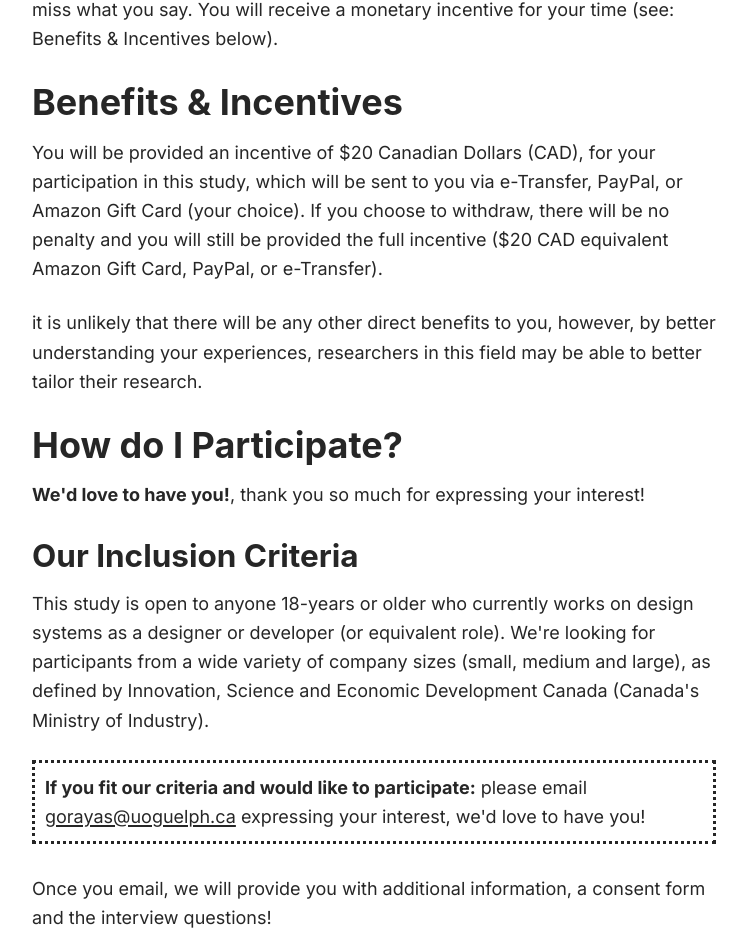
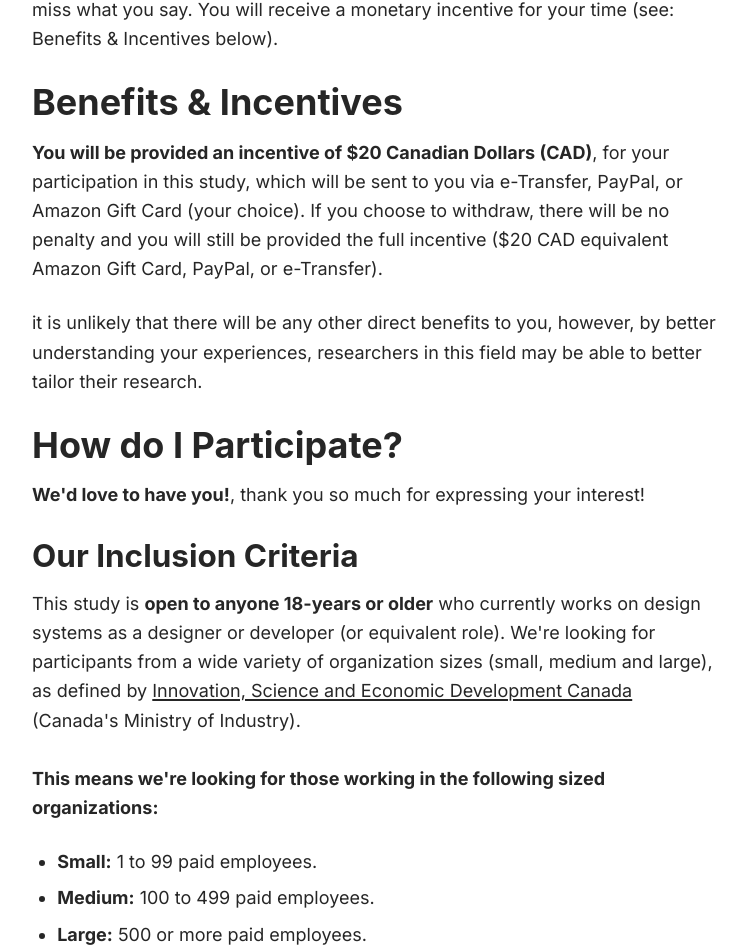
Before and after one commit to surajgoraya/designsystemstudy.ca, a SvelteKit app: page / in a window 1280 px wide. Shown: the part 1409-2361 px from the top of the page, without its empty margins (266-1013 px from the left). Built offline with nearby package versions, Linux system fonts and the light colour scheme.

Commit message:
fix: a11y and small content changes

```diff
--- a/src/routes/+page.svelte
+++ b/src/routes/+page.svelte
@@ -12,17 +12,17 @@
   <div class="study-info">
     <b>STUDY INFORMATION</b>
     <p>
-      <i class="bi bi-person-fill"></i> Surajpratap Goraya,
+      <i class="bi bi-person-fill" aria-label="Authors: "></i> Surajpratap Goraya,
       <a href="https://scholar.google.ca/citations?user=pJjyC-AAAAAJ&hl=en&oi=ao"
         >Dr. David Flatla</a
       >,
     </p>
     <p>
-      <i class="bi bi-mortarboard-fill"></i>
+      <i class="bi bi-mortarboard-fill" aria-label="University / Institution: "></i>
       <a href="https://www.uoguelph.ca/computing/">University of Guelph</a>, Ontario, Canada,
     </p>
     <p>
-      <i class="bi bi-geo-fill"></i>
+      <i class="bi bi-geo-fill" aria-label="Location: "></i>
       Conducted online only, via Microsoft Teams (fully remote).
     </p>
   </div>
@@ -37,13 +37,13 @@
     </p>
     <p />
     <p>
-      Its secondary focus is on exploring what the future of design systems looks like? Have design
+      Its secondary focus is on exploring what the future of design systems looks like. Have design
       systems achieved what they set out to do? Have they outstayed their welcome? We're interested
       in the thoughts design system practitioners have about where they see design systems now, and
       where they see them in the future.
     </p>
-    </section>
-    <section class="what-happens-during-the-study">
+  </section>
+  <section class="what-happens-during-the-study">
     <h2>What happens during the study?</h2>
     <p>
       We're inviting you to a one-on-one approximately 60-minute interview over the video
@@ -67,10 +67,10 @@
   <section id="benefits-and-incentives">
     <h2>Benefits & Incentives</h2>
     <p>
-      You will be provided an incentive of $20 Canadian Dollars (CAD), for your participation in
-      this study, which will be sent to you via e-Transfer, PayPal, or Amazon Gift Card (your
-      choice). If you choose to withdraw, there will be no penalty and you will still be provided
-      the full incentive ($20 CAD equivalent Amazon Gift Card, PayPal, or e-Transfer).
+      <strong>You will be provided an incentive of $20 Canadian Dollars (CAD)</strong>, for your
+      participation in this study, which will be sent to you via e-Transfer, PayPal, or Amazon Gift
+      Card (your choice). If you choose to withdraw, there will be no penalty and you will still be
+      provided the full incentive ($20 CAD equivalent Amazon Gift Card, PayPal, or e-Transfer).
     </p>
     <p>
       it is unlikely that there will be any other direct benefits to you, however, by better
@@ -83,18 +83,33 @@
     <p><b>We'd love to have you!</b>, thank you so much for expressing your interest!</p>
     <h3>Our Inclusion Criteria</h3>
     <p>
-      This study is open to anyone 18-years or older who currently works on design systems as a
+      This study is <b>open to anyone 18-years or older</b> who currently works on design systems as a
       designer or developer (or equivalent role). We're looking for participants from a wide variety
-      of company sizes (small, medium and large), as defined by Innovation, Science and Economic
-      Development Canada (Canada's Ministry of Industry).
+      of organization sizes (small, medium and large), as defined by <a
+        href="https://ised-isde.canada.ca/site/sme-research-statistics/en/key-small-business-statistics/key-small-business-statistics-2022#sB"
+      >
+        Innovation, Science and Economic Development Canada</a
+      >
+      (Canada's Ministry of Industry).
+      <br/>
+      <br/>
+      <b>This means we're looking for those working in the following sized organizations:</b>
     </p>
+    <ul>
+      <li><strong>Small:</strong> 1 to 99 paid employees.</li>
+      <li><strong>Medium:</strong> 100 to 499 paid employees.</li>
+      <li><strong>Large:</strong> 500 or more paid employees.</li>
+    </ul>
     <!-- <h3>Contact</h3> -->
     <p class="study-info">
       <b>If you fit our criteria and would like to participate: </b> please email
       <a href="mailto:gorayas@uoguelph.ca">gorayas@uoguelph.ca</a> expressing your interest, we'd love
       to have you!
     </p>
-    <p>Once you email, we will provide you with additional information, a consent form and the interview questions!</p>
+    <p>
+      Once you email, we will provide you with additional information, a consent form and the
+      interview questions!
+    </p>
   </section>
 </Template>
 
```
